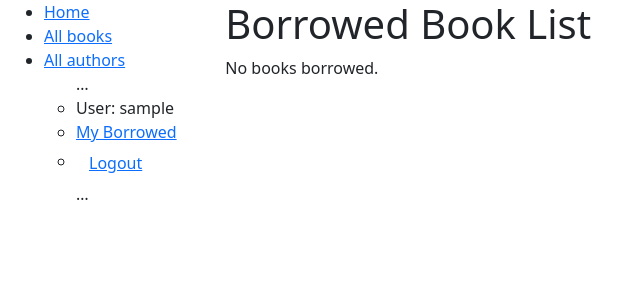
After one commit to kapil1831/local_library, a Django app: page /catalog/mybooks/ in a window 1280 px wide. The commit adds this page. Shown: the top 300 px of the page, without its empty margins (0-640 px from the left). Run offline with Django 5.2, Linux system fonts and the light colour scheme; the visitor is signed in with stand-in values (Sample User, id 1); data that the repository does not hold is empty.

Commit message:
added mybooks view and borrower field to the BookInstance model

```diff
--- a/catalog/templates/base_generic.html
+++ b/catalog/templates/base_generic.html
@@ -27,6 +27,7 @@
                 …
                {% if user.is_authenticated %}
                  <li>User: {{ user.get_username }}</li>
+                 <li><a href="{% url 'my-borrowed' %}">My Borrowed</a></li>
                  <li>
                    <form id="logout-form" method="post" action="{% url 'logout' %}">
                      {% csrf_token %}
--- /dev/null
+++ b/catalog/templates/catalog/bookinstance_list_borrowed_user.html
@@ -0,0 +1,16 @@
+{% extends 'base_generic.html' %}
+
+{% block content %}
+<h1>Borrowed Book List</h1>
+{% if bookinstances %}
+    <ul>
+        {% for bookinstance in bookinstances %}
+            <li class="{% if bookinst.is_overdue %}text-danger{% endif %}"><a href="{% url 'book-detail' bookinstance.book.pk  %}">{{ bookinstance.book.title }}</a> ({{ bookinstance.due_back }})</li>
+        {% endfor %}
+    </ul>
+{% else %}
+    <p>No books borrowed.</p>
+{% endif %}
+
+
+{% endblock %}
--- a/catalog/urls.py
+++ b/catalog/urls.py
@@ -8,3 +8,7 @@ urlpatterns = [
     path('authors/', views.AuthorListView.as_view(), name='authors'),
     path('authors/<int:pk>', views.AuthorDetailView.as_view(), name='author-detail'),
 ]
+
+urlpatterns += [
+    path('mybooks/', views.LoanedBooksByUserListView.as_view(), name='my-borrowed'),
+]
--- a/catalog/views.py
+++ b/catalog/views.py
@@ -56,3 +56,14 @@ class AuthorListView(LoginRequiredMixin, generic.ListView):
 class AuthorDetailView(generic.DetailView):
     model = Author
     template_name = 'catalog/author_detail.html'
+
+class LoanedBooksByUserListView(LoginRequiredMixin, generic.ListView):
+    """Generic class-based view listing books on loan to current user."""
+
+    model = BookInstance
+    template_name = 'catalog/bookinstance_list_borrowed_user.html'
+    paginate_by = 2
+    context_object_name = 'bookinstances'
+
+    def get_queryset(self):
+        return BookInstance.objects.filter(borrower=self.request.user).filter(status__exact='o').order_by('due_back')
```
Also changed, not shown: catalog/admin.py (+15 -1 lines), catalog/models.py (+9 -0 lines).
